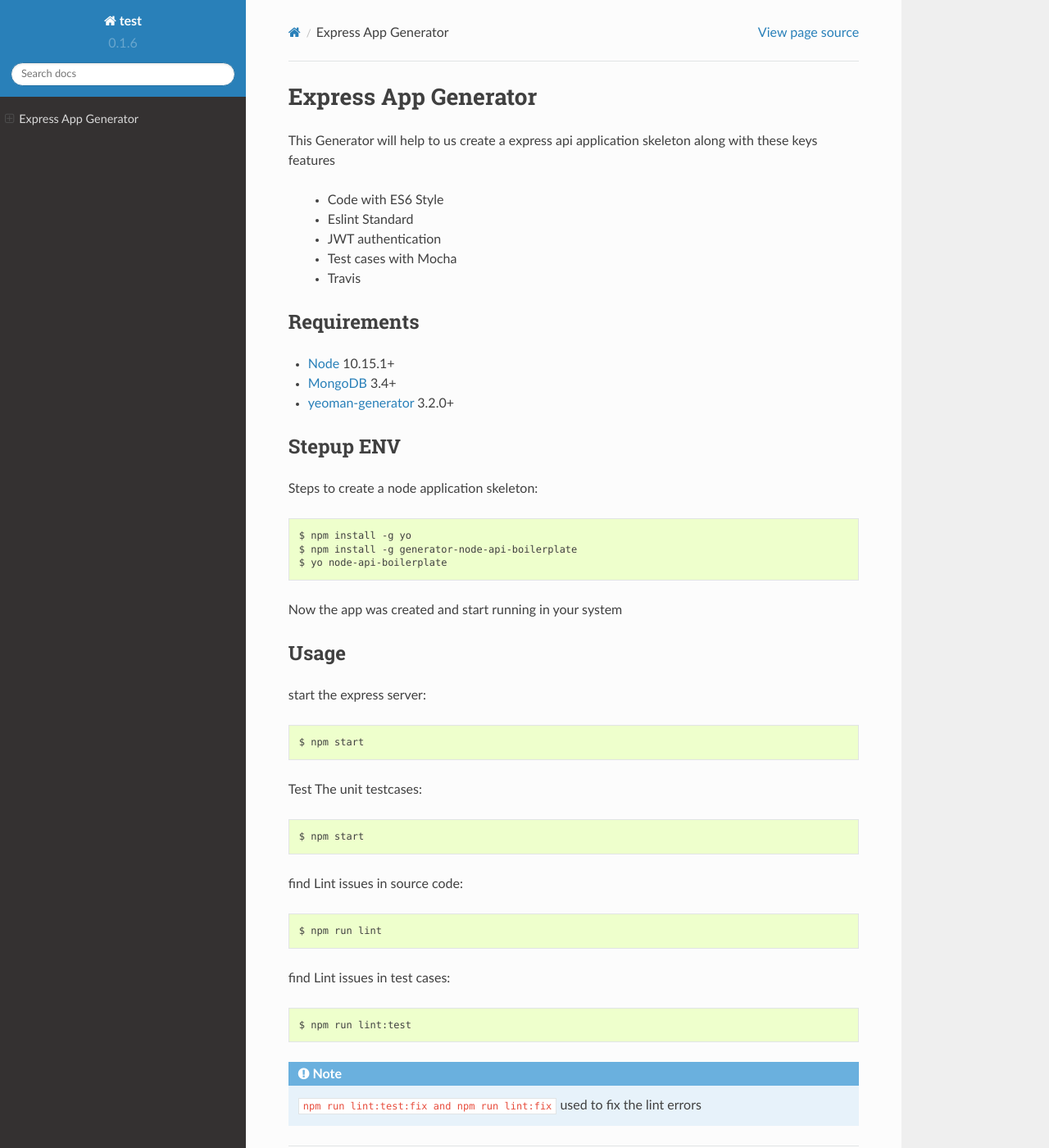
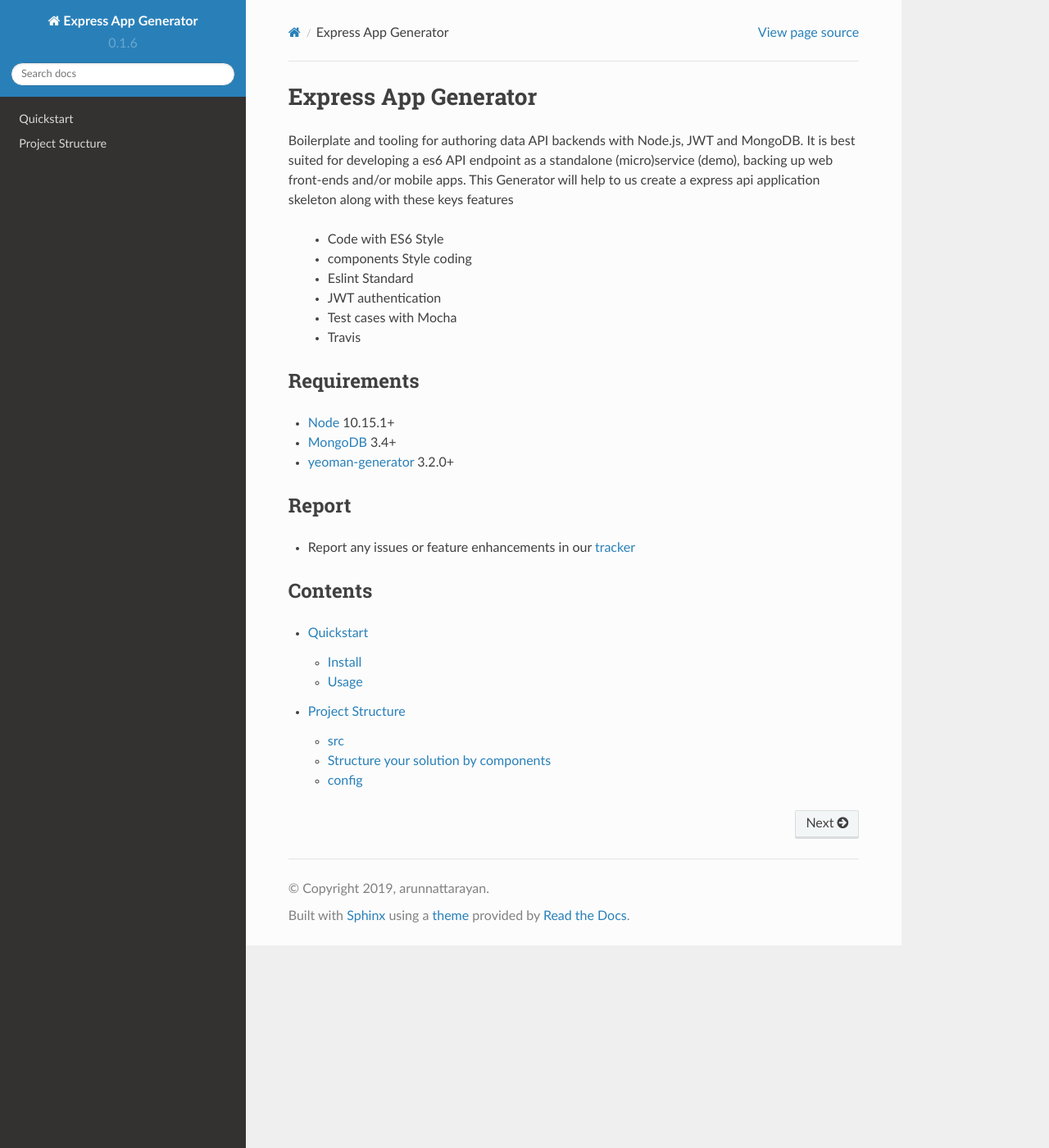
Before and after one commit to arunnattarayan/generator-node-es6-api-boilerplate, a Sphinx documentation site: the page built from docs/source/index.rst, in a window 1280 px wide and 1400 px high. Shown: the whole window at 82% size. Built offline with Sphinx 7.4.7 and the Read the Docs theme 2.0.0, drawn with Linux system fonts in a browser that asks for light colours.

Commit message:
document changes

```diff
--- a/docs/source/conf.py
+++ b/docs/source/conf.py
@@ -46,7 +46,7 @@
 master_doc = 'index'
 
 # General information about the project.
-project = 'test'
+project = 'Express App Generator'
 copyright = '2019, arunnattarayan'
 author = 'arunnattarayan'
 
--- a/docs/source/index.rst
+++ b/docs/source/index.rst
@@ -1,8 +1,10 @@
 Express App Generator
 ==================================================
+Boilerplate and tooling for authoring data API backends with Node.js, JWT and MongoDB. It is best suited for developing a es6 API endpoint as a standalone (micro)service (demo), backing up web front-ends and/or mobile apps.
 This Generator will help to us create a express api application skeleton along with these keys features
 
  * Code with ES6 Style
+ * components Style coding
  * Eslint Standard
  * JWT authentication
  * Test cases with Mocha
@@ -18,35 +20,17 @@
 .. _MongoDB: https://docs.mongodb.com/manual/installation/
 .. _yeoman-generator: https://www.npmjs.com/package/yeoman-generator
 
-Stepup ENV
-----------
-Steps to create a node application skeleton::
+Report
+------
+* Report any issues or feature enhancements in our `tracker`_
+.. _tracker: https://github.com/arunnattarayan/generator-node-es6-api-boilerplate/issues
 
-    $ npm install -g yo
-    $ npm install -g generator-node-api-boilerplate
-    $ yo node-api-boilerplate
 
-Now the app was created and start running in your system
+Contents
+--------
 
-Usage
------
+.. toctree::
+    :maxdepth: 2
 
-start the express server::
-
-   $ npm start
-
-Test The unit testcases::
-
-   $ npm start
-
-find Lint issues in source code::
-
-   $ npm run lint
-
-find Lint issues in test cases::
-
-   $ npm run lint:test
-
-.. note::
-
- ``npm run lint:test:fix and npm run lint:fix`` used to fix the lint errors
+    quickstart
+    structure
```
Also changed, not shown: docs/source/quickstart.rst (added, +36 -0 lines), docs/source/structure.rst (added, +139 -0 lines), 9 other files.
